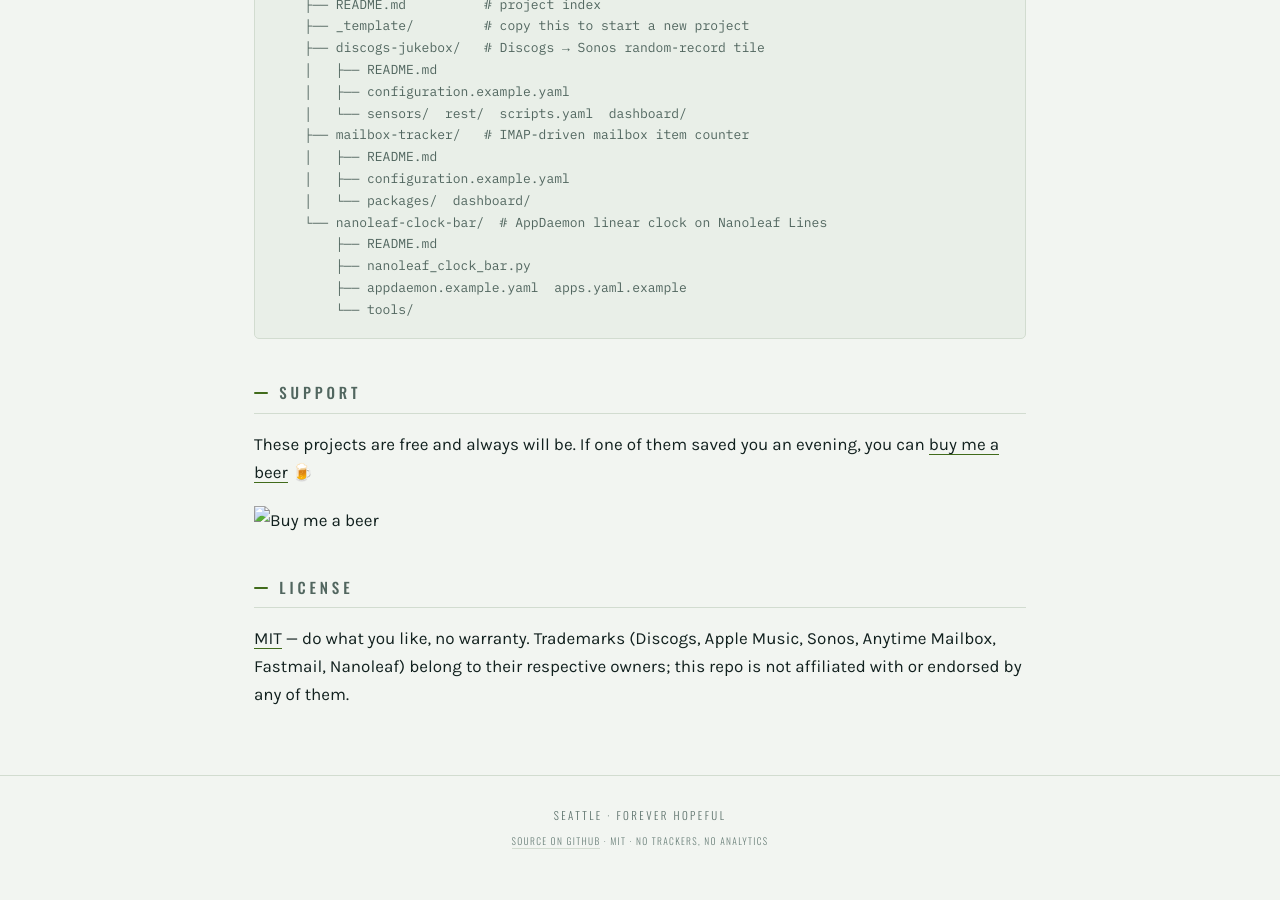
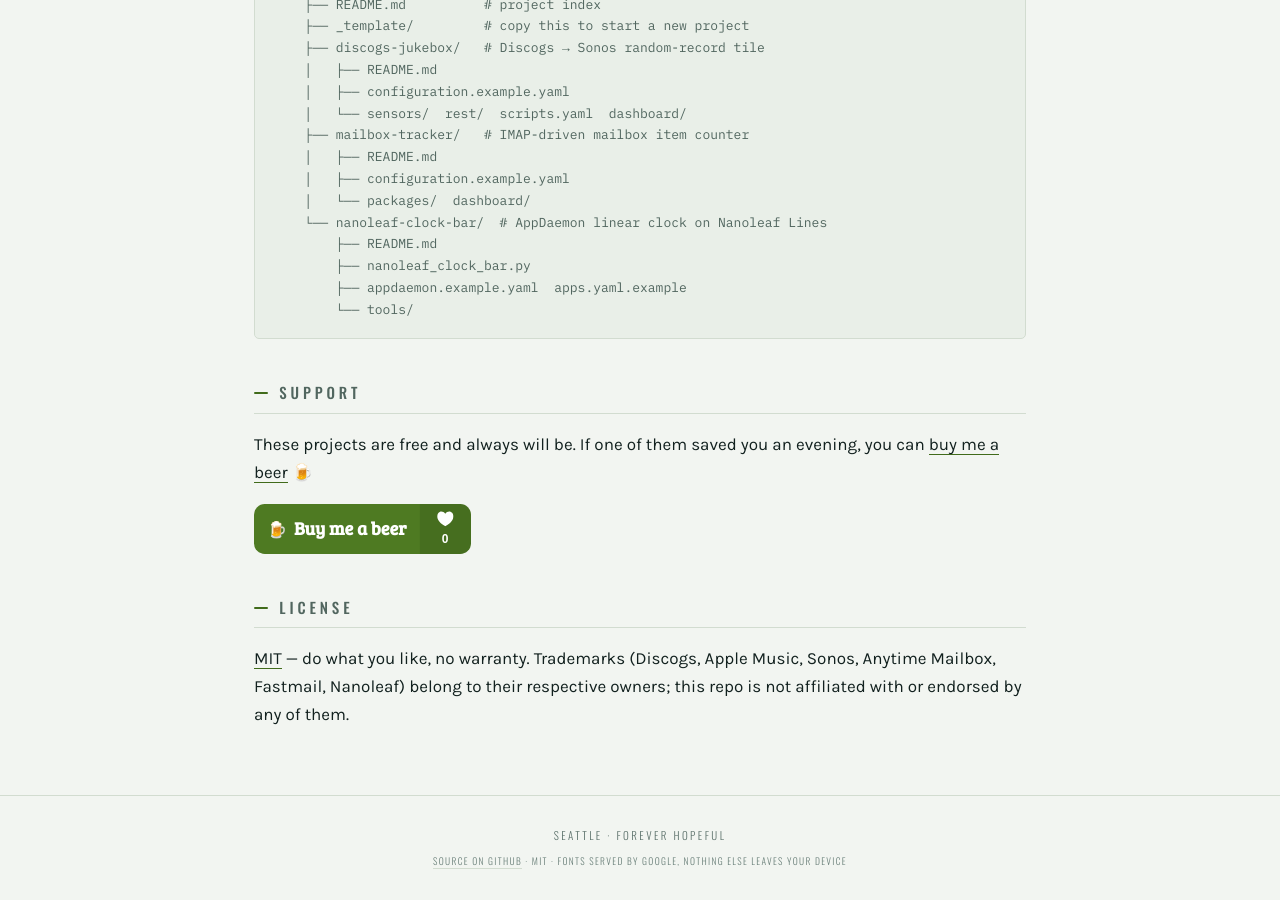
Before and after one commit to kwilson9/pwnkw_ha, a Jekyll site: the page built from README.md, in a window 1280 px wide and 900 px high, scrolled down 2237 px. Built offline with Jekyll 4.4.1, drawn with Linux system fonts in a browser that asks for light colours; our own code applies the rules of GitHub Pages for plain Markdown files; part of the change alters nothing that is shown.

Commit message:
Self-host the beer button; open off-site links in a new tab
Two fixes.

1. The button was the page's ONLY third-party request, loaded from
   img.buymeacoffee.com. Anything that filters that host - ad blocker,
   Safari privacy protections, DNS filtering, a corporate proxy - killed
   it, which is why it rendered in every headless check and not in a real
   browser. Vendored the SVG to assets/img/buy-me-a-beer.svg and pointed
   the README at a relative path, which resolves on github.com and on the
   site. 16 KB, no external fetches inside it.

   Side effect: the page now makes zero third-party requests beyond Google
   Fonts, so the footer's "No trackers, no analytics" claim was upgraded to
   the parent site's more accurate wording - fonts from Google, nothing
   else leaves your device.

2. Links off this site now open in a new tab with rel="noopener
   noreferrer", so a visitor citing Discogs' API docs or Apple's search API
   does not lose the page. Exceptions are deliberate: this host, the rest
   of 206yall.com, and github.com all navigate in place, because GitHub is
   the intended way out of the wrapper.

Verified per host: apple, discogs and home-assistant.io get _blank;
206yall.com, github.com and internal links stay in the same tab.

Co-Authored-By: Claude Opus 5 <noreply@anthropic.com>

```diff
--- a/README.md
+++ b/README.md
@@ -82,7 +82,7 @@ pwnkw_ha/
 These projects are free and always will be. If one of them saved you an evening,
 you can [buy me a beer](https://buymeacoffee.com/bbzpt4y45mz) 🍺
 
-[![Buy me a beer](https://img.buymeacoffee.com/button-api/?text=Buy%20me%20a%20beer&emoji=%F0%9F%8D%BA&slug=bbzpt4y45mz&button_colour=4E7A22&font_colour=ffffff&font_family=Bree&outline_colour=4E7A22&coffee_colour=ffffff)](https://buymeacoffee.com/bbzpt4y45mz)
+[![Buy me a beer](assets/img/buy-me-a-beer.svg)](https://buymeacoffee.com/bbzpt4y45mz)
 
 ## License
 
--- a/_layouts/default.html
+++ b/_layouts/default.html
@@ -30,9 +30,26 @@
   <p class="fine">Seattle · Forever Hopeful</p>
   <p class="fine tiny">
     <a href="https://github.com/kwilson9/pwnkw_ha">Source on GitHub</a> ·
-    MIT · No trackers, no analytics
+    MIT · Fonts served by Google, nothing else leaves your device
   </p>
 </footer>
 
+
+<script>
+// Links off this site open in a new tab, so a visitor never loses the page.
+// Deliberate exceptions: this host, the rest of 206yall.com, and github.com -
+// GitHub is the intended way out of the wrapper, so it navigates in place.
+(function () {
+  var KEEP = /(^|\.)206yall\.com$/, GH = /(^|\.)github\.com$/;
+  var links = document.querySelectorAll('a[href]');
+  for (var i = 0; i < links.length; i++) {
+    var a = links[i], h = a.hostname;
+    if (!h || h === location.hostname || KEEP.test(h) || GH.test(h)) continue;
+    a.target = '_blank';
+    a.rel = (a.rel ? a.rel + ' ' : '') + 'noopener noreferrer';
+  }
+})();
+</script>
+
 </body>
 </html>
```
Also changed, not shown: assets/img/buy-me-a-beer.svg (added).
